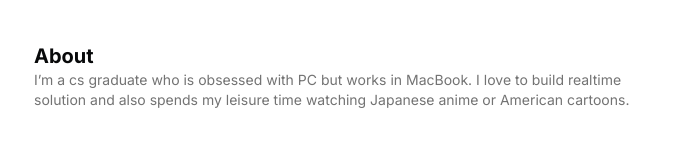
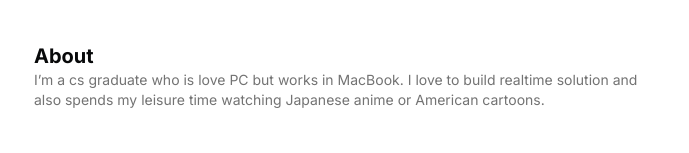
Before and after one commit to EvansAbraham/portfolio, a Next.js app: page / in a window 1280 px wide. Shown: the part 238-391 px from the top of the page, without its empty margins (294-983 px from the left). Built offline with nearby package versions, Linux system fonts and the light colour scheme.

Commit message:
minor description change

```diff
--- a/src/data/resume.tsx
+++ b/src/data/resume.tsx
@@ -10,7 +10,7 @@ export const DATA = {
   description:
     "I'm a passionate Computer Science student who loves building real-world projects that solve practical problems.",
   summary:
-    "I’m a cs graduate who is obsessed with PC but works in MacBook. I love to build realtime solution and also spends my leisure time watching Japanese anime or American cartoons.",
+    "I’m a cs graduate who is love PC but works in MacBook. I love to build realtime solution and also spends my leisure time watching Japanese anime or American cartoons.",
   avatarUrl: "/me.jpg",
   skills: [
     "React",
```
